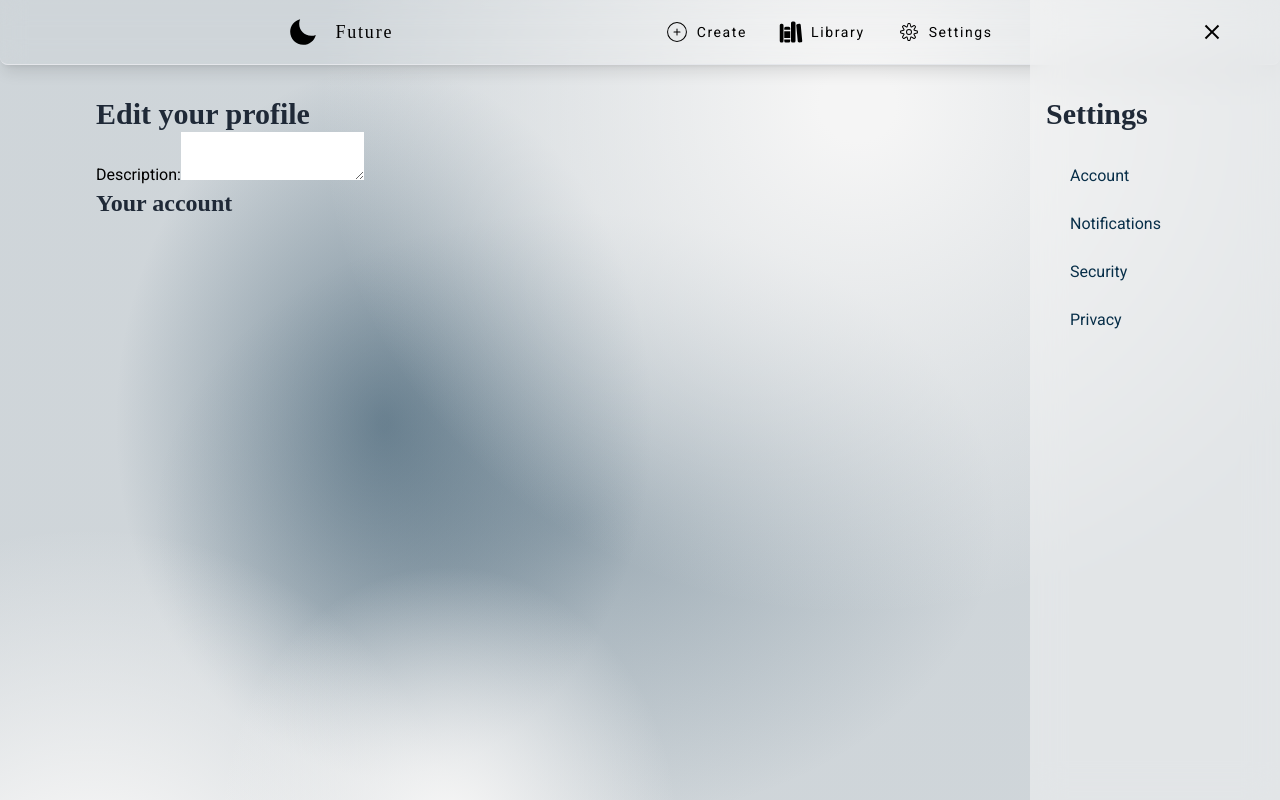
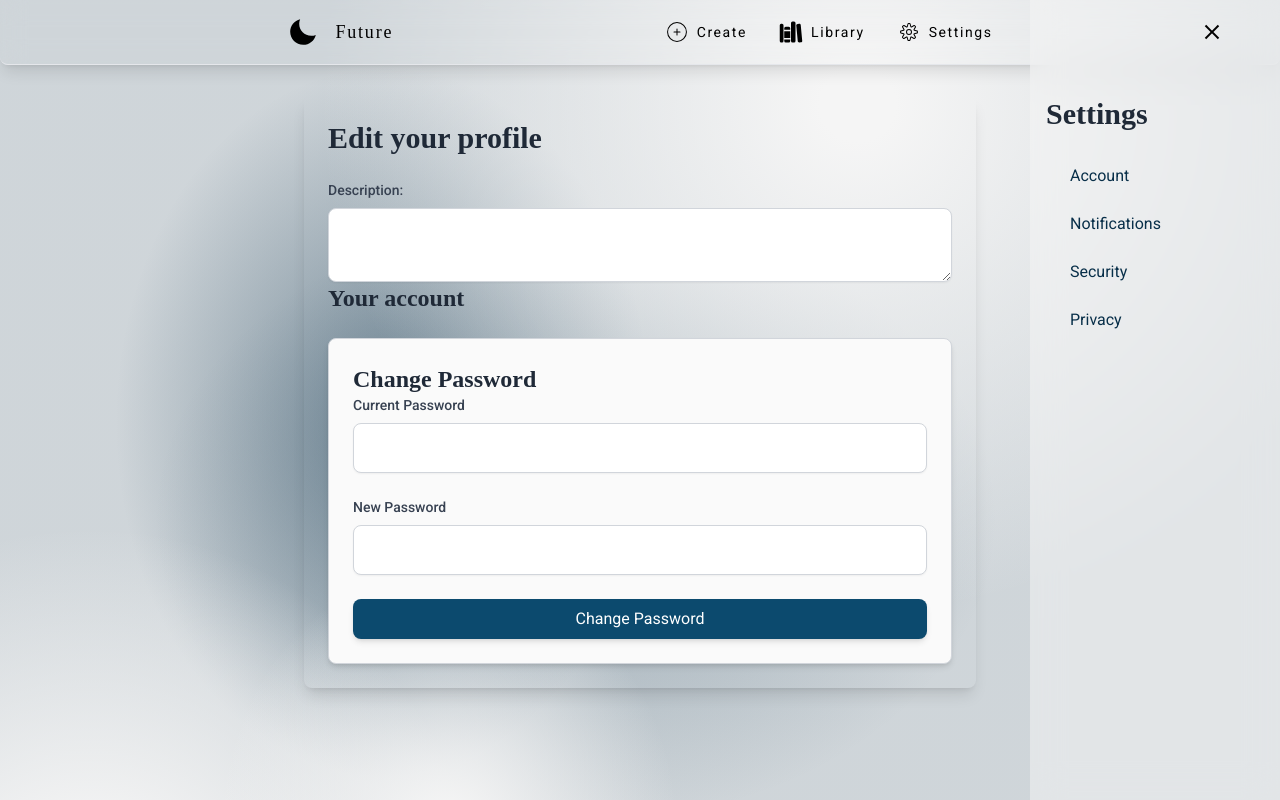
Before and after one commit to pawelek7k/future, a Next.js app: page /settings/account in a window 1280 px wide. Shown: the top 800 px of the page. Built offline with nearby package versions, Linux system fonts and the light colour scheme; a web font is replaced by a local one.

Commit message:
Update Account.tsx

```diff
--- a/app/components/settings/Account.tsx
+++ b/app/components/settings/Account.tsx
@@ -1,14 +1,64 @@
+import { PrimaryButton } from "../global/Buttons";
 import { FirstHeading, SecondHeading } from "../global/Heading";
 
 export const AccountContainer = () => {
   return (
-    <section>
+    <section className="max-w-2xl mx-auto p-6 shadow-lg rounded-lg">
       <FirstHeading>Edit your profile</FirstHeading>
-      <div>
-        <label htmlFor="description">Description:</label>
-        <textarea name="description" id="description"></textarea>
+
+      <div className="mt-6">
+        <label
+          htmlFor="description"
+          className="block text-sm font-medium text-gray-700 dark:text-gray-300"
+        >
+          Description:
+        </label>
+        <textarea
+          name="description"
+          id="description"
+          className="mt-2 block w-full p-3 border border-gray-300 rounded-lg shadow-sm focus:outline-none focus:ring-2 focus:ring-sky-950 focus:border-transparent dark:bg-neutral-800 dark:border-neutral-600 dark:text-gray-200"
+        ></textarea>
       </div>
+
       <SecondHeading>Your account</SecondHeading>
+
+      <form className="mt-6 p-6 border border-gray-300 rounded-lg shadow-md bg-neutral-50 dark:bg-transparent dark:border-neutral-600">
+        <SecondHeading>Change Password</SecondHeading>
+
+        <div className="mb-6">
+          <label
+            htmlFor="current-password"
+            className="block text-sm font-medium text-gray-700 dark:text-gray-300"
+          >
+            Current Password
+          </label>
+          <input
+            id="current-password"
+            type="password"
+            className="mt-2 block w-full px-4 py-3 border border-gray-300 rounded-lg shadow-sm focus:outline-none focus:border-transparent dark:bg-neutral-800 dark:border-neutral-600 dark:text-gray-200"
+            required
+          />
+        </div>
+
+        <div className="mb-6">
+          <label
+            htmlFor="new-password"
+            className="block text-sm font-medium text-gray-700 dark:text-gray-300"
+          >
+            New Password
+          </label>
+          <input
+            id="new-password"
+            type="password"
+            className="mt-2 block w-full px-4 py-3 border border-gray-300 rounded-lg shadow-sm focus:outline-none focus:border-transparent dark:bg-neutral-800 dark:border-neutral-600 dark:text-gray-200"
+            required
+          />
+        </div>
+
+        <div className="flex justify-end">
+          <PrimaryButton>Change Password</PrimaryButton>
+        </div>
+      </form>
     </section>
   );
 };
```
